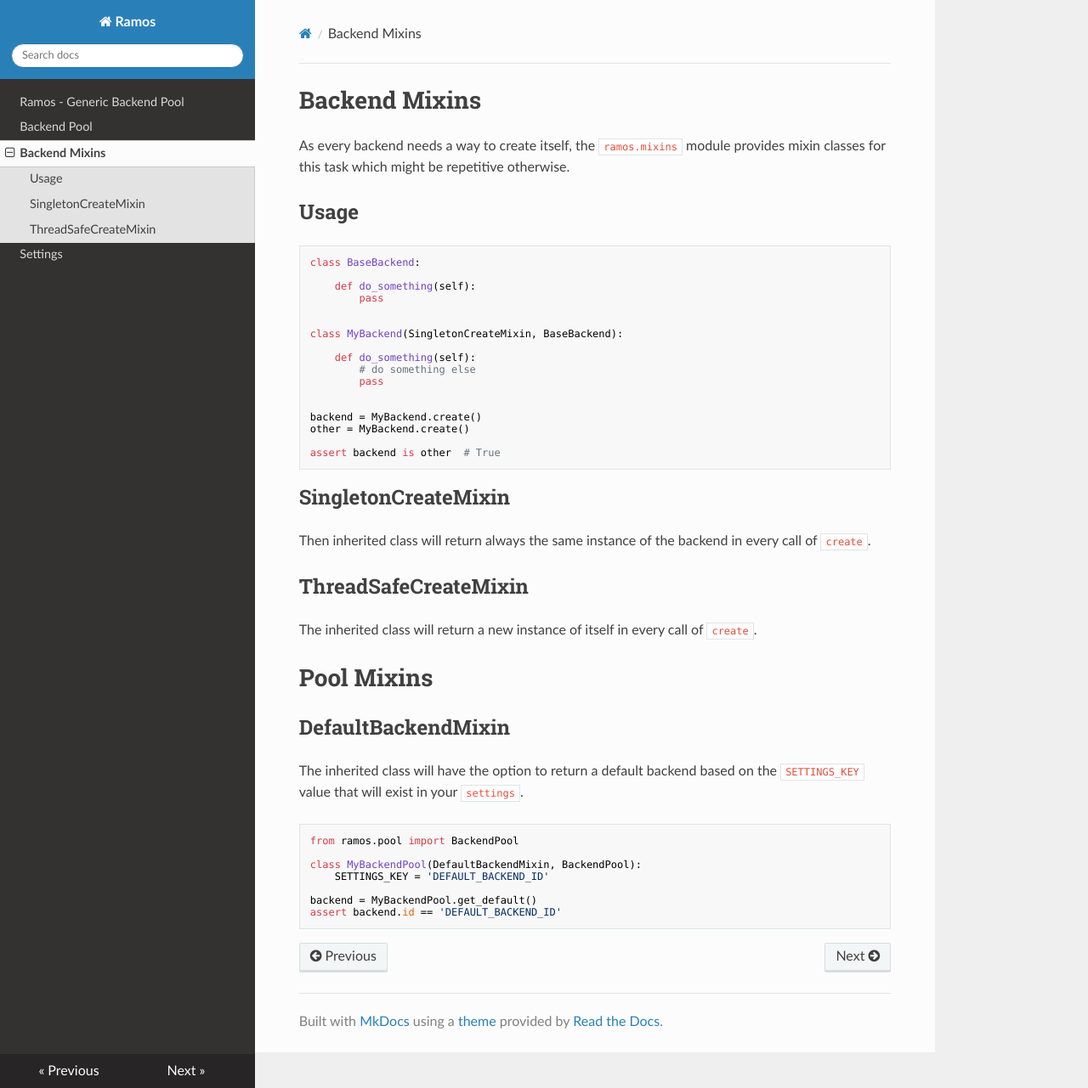
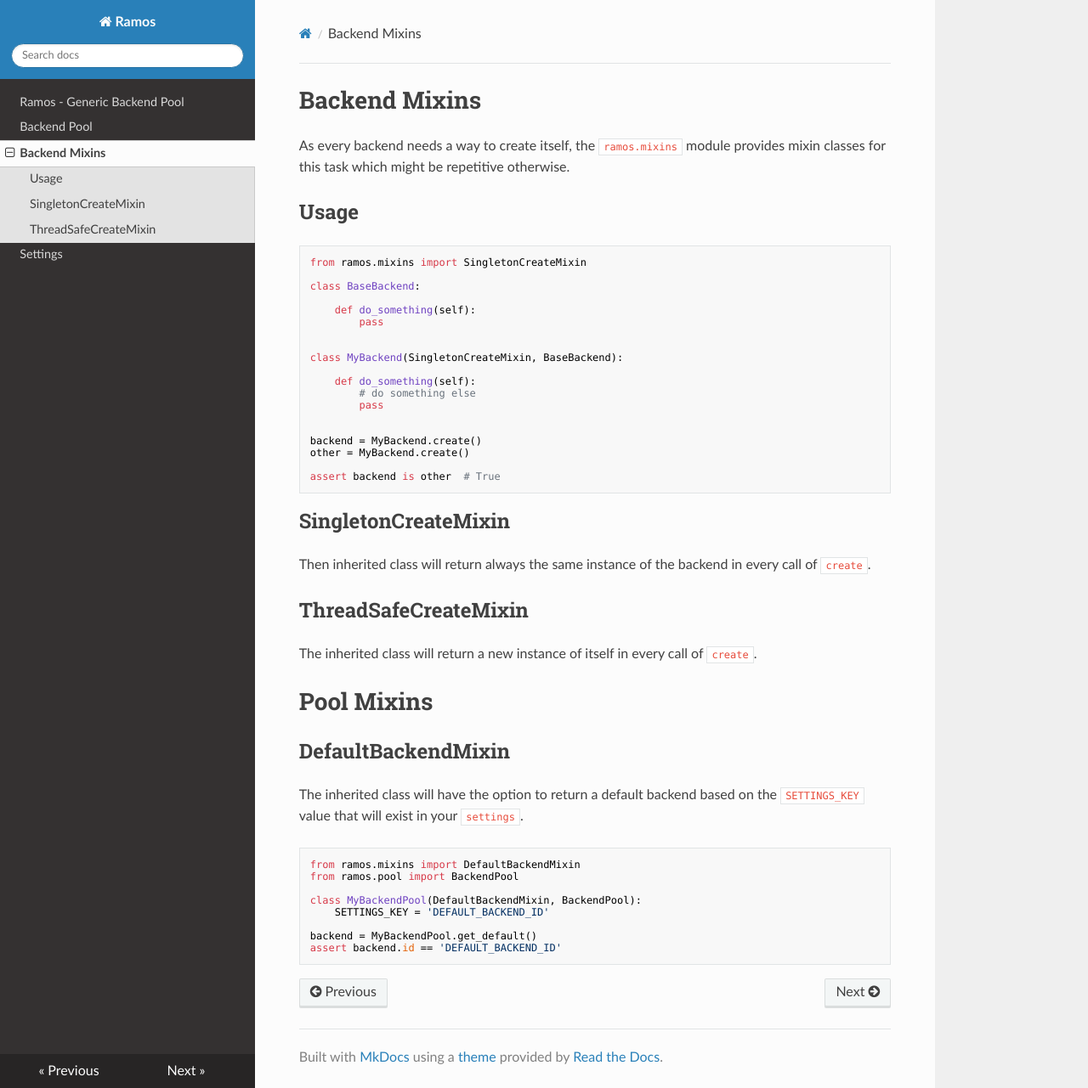
Before and after one commit to luizalabs/ramos, an MkDocs documentation site: the page built from docs/mixins.md, in a window 1280 px wide and 1281 px high. Shown: the whole window at 85% size. Built offline with MkDocs 1.6.1, drawn with Linux system fonts in a browser that asks for light colours; nearby versions of some CDN libraries.

Commit message:
Add imports of mixins on documentation

````diff
--- a/docs/mixins.md
+++ b/docs/mixins.md
@@ -8,6 +8,8 @@
 -----
 
 ```python
+from ramos.mixins import SingletonCreateMixin
+
 class BaseBackend:
 
     def do_something(self):
@@ -51,6 +53,7 @@
 the `SETTINGS_KEY` value that will exist in your `settings`.
 
 ```python
+from ramos.mixins import DefaultBackendMixin
 from ramos.pool import BackendPool
 
 class MyBackendPool(DefaultBackendMixin, BackendPool):
````
